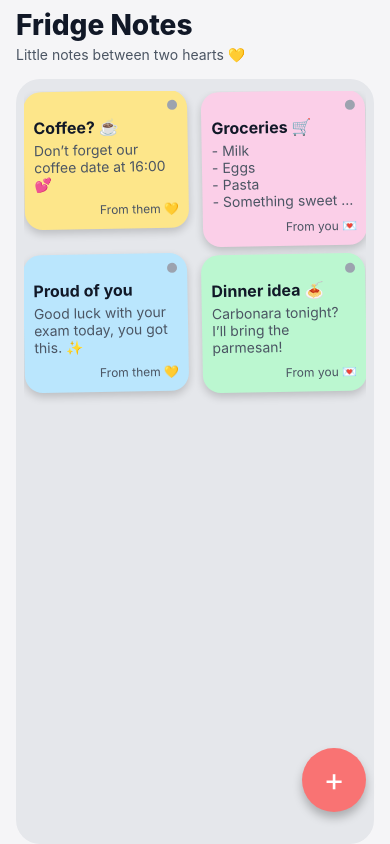
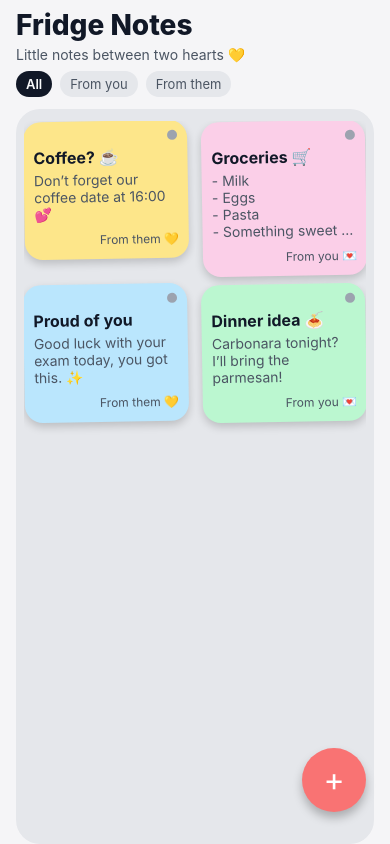
Before and after one commit to Ntainos/Sticky-Notes-App, a React Native app: screen /Home in a window 390 px wide. Built offline with nearby package versions, Linux system fonts and the light colour scheme.

Commit message:
feat: add simple notes filter (all/me/them)

```diff
--- a/src/features/notes/screens/NotesHomeScreen.tsx
+++ b/src/features/notes/screens/NotesHomeScreen.tsx
@@ -24,6 +24,8 @@ type HomeScreenNavigationProp = NativeStackNavigationProp<
   RootStackParamList,
   'Home'
 >;
+
+type NotesFilter = 'all' | 'me' | 'them';
 
 const initialNotes: Note[] = [
   {
@@ -65,6 +67,10 @@ export const NotesHomeScreen: React.FC = () => {
 
   const [notes, setNotes] = useState<Note[]>(initialNotes);
 
+  // filter state
+  const [filter, setFilter] = useState<NotesFilter>('all');
+
+  // modal state
   const [isCreating, setIsCreating] = useState(false);
   const [newTitle, setNewTitle] = useState('');
   const [newMessage, setNewMessage] = useState('');
@@ -97,7 +103,7 @@ export const NotesHomeScreen: React.FC = () => {
       fromMe: true,
     };
 
-    // 👉 Βάζουμε το καινούργιο note στο ΤΕΛΟΣ (κάτω στο grid)
+    // προσθέτουμε το καινούργιο note στο τέλος
     setNotes((prev) => [...prev, note]);
     closeCreateModal();
   };
@@ -131,15 +137,52 @@ export const NotesHomeScreen: React.FC = () => {
     );
   };
 
+  const renderFilterChip = (value: NotesFilter, label: string) => {
+    const isActive = filter === value;
+    return (
+      <TouchableOpacity
+        key={value}
+        style={[
+          styles.filterChip,
+          isActive && styles.filterChipActive,
+        ]}
+        onPress={() => setFilter(value)}
+      >
+        <Text
+          style={[
+            styles.filterChipText,
+            isActive && styles.filterChipTextActive,
+          ]}
+        >
+          {label}
+        </Text>
+      </TouchableOpacity>
+    );
+  };
+
+  const filteredNotes = notes.filter((note) => {
+    if (filter === 'all') return true;
+    if (filter === 'me') return note.fromMe;
+    if (filter === 'them') return !note.fromMe;
+    return true;
+  });
+
   return (
     <SafeAreaView style={styles.safeArea}>
       <View style={styles.screenContainer}>
         <Text style={styles.appTitle}>Fridge Notes</Text>
         <Text style={styles.subtitle}>Little notes between two hearts 💛</Text>
 
+        {/* Filter row */}
+        <View style={styles.filterRow}>
+          {renderFilterChip('all', 'All')}
+          {renderFilterChip('me', 'From you')}
+          {renderFilterChip('them', 'From them')}
+        </View>
+
         <View style={styles.fridgeArea}>
           <FlatList
-            data={notes}
+            data={filteredNotes}
             keyExtractor={(item) => item.id}
             numColumns={2}
             contentContainerStyle={styles.listContent}
@@ -252,7 +295,30 @@ const styles = StyleSheet.create({
     fontSize: 14,
     color: colors.textSecondary,
     marginTop: 4,
-    marginBottom: 16,
+    marginBottom: 8,
+  },
+  filterRow: {
+    flexDirection: 'row',
+    alignItems: 'center',
+    marginBottom: 12,
+    gap: 8,
+  },
+  filterChip: {
+    paddingHorizontal: 10,
+    paddingVertical: 5,
+    borderRadius: 999,
+    backgroundColor: '#E5E7EB',
+  },
+  filterChipActive: {
+    backgroundColor: '#111827',
+  },
+  filterChipText: {
+    fontSize: 13,
+    color: colors.textSecondary,
+  },
+  filterChipTextActive: {
+    color: '#F9FAFB',
+    fontWeight: '600',
   },
   fridgeArea: {
     flex: 1,
@@ -268,7 +334,7 @@ const styles = StyleSheet.create({
     justifyContent: 'space-between',
   },
   noteItem: {
-    width: '48%', // λίγο μικρότερο από το μισό για να αφήνει ωραίο κενό ανάμεσα
+    width: '48%',
     marginBottom: 8,
   },
   // FAB
```
